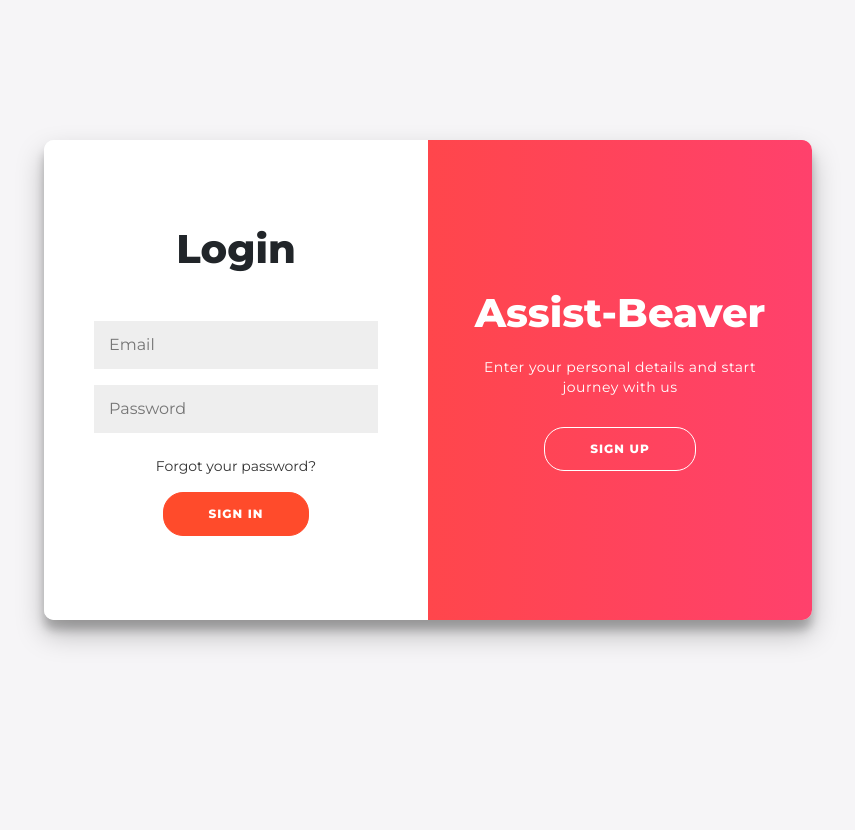
After one commit to chanung-ki/assist-beaver, a Django app: template django_server/templates/signin-red.html in a window 1280 px wide. The commit adds this page. Shown: the whole page, without its empty margins (212-1067 px from the left). Run offline with Django 5.2, Linux system fonts and the light colour scheme; the template is opened without the code that fills it, so the values that code supplies are empty; some libraries are stand-ins or nearby versions.

Commit message:
feat: 테마 색상 변경, 로그인 페이지 디자인 추가

```diff
--- /dev/null
+++ b/django_server/templates/signin-red.html
@@ -0,0 +1,327 @@
+{% load static %}
+<!DOCTYPE html>
+<html lang="en">
+  <head>
+      <meta charset="utf-8" />
+      <meta http-equiv="X-UA-Compatible" content="IE=edge" />
+      <meta name="viewport" content="width=device-width, initial-scale=1, shrink-to-fit=no" />
+      <meta name="description" content="" />
+      <meta name="author" content="" />
+      <title>Assist-Beaver</title>
+      <link href="https://cdn.jsdelivr.net/npm/bootstrap@5.3.0/dist/css/bootstrap.min.css" rel="stylesheet">
+      <script src="https://use.fontawesome.com/releases/v6.3.0/js/all.js" crossorigin="anonymous"></script>
+  </head>
+  <style>
+    @import url('https://fonts.googleapis.com/css?family=Montserrat:400,800');
+    * {
+      box-sizing: border-box;
+    }
+
+    body {
+      background: #f6f5f7;
+      display: flex;
+      justify-content: center;
+      align-items: center;
+      flex-direction: column;
+      font-family: 'Montserrat', sans-serif;
+      height: 100vh;
+      margin: -20px 0 50px;
+    }
+
+    h1 {
+      font-weight: bold;
+      margin: 0;
+    }
+
+    h2 {
+      text-align: center;
+    }
+
+    p {
+      font-size: 14px;
+      font-weight: 100;
+      line-height: 20px;
+      letter-spacing: 0.5px;
+      margin: 20px 0 30px;
+    }
+
+    span {
+      font-size: 12px;
+    }
+
+    a {
+      color: #333;
+      font-size: 14px;
+      text-decoration: none;
+      margin: 15px 0;
+    }
+
+    button {
+      border-radius: 20px;
+      border: 1px solid #FF4B2B;
+      background-color: #FF4B2B;
+      color: #FFFFFF;
+      font-size: 12px;
+      font-weight: bold;
+      padding: 12px 45px;
+      letter-spacing: 1px;
+      text-transform: uppercase;
+      transition: transform 80ms ease-in;
+    }
+
+    button:active {
+      transform: scale(0.95);
+    }
+
+    button:focus {
+      outline: none;
+    }
+
+    button.ghost {
+      background-color: transparent;
+      border-color: #FFFFFF;
+    }
+
+    form {
+      background-color: #FFFFFF;
+      display: flex;
+      align-items: center;
+      justify-content: center;
+      flex-direction: column;
+      padding: 0 50px;
+      height: 100%;
+      text-align: center;
+    }
+
+    input {
+      background-color: #eee;
+      border: none;
+      padding: 12px 15px;
+      margin: 8px 0;
+      width: 100%;
+    }
+
+    .container {
+      background-color: #fff;
+      border-radius: 10px;
+        box-shadow: 0 14px 28px rgba(0,0,0,0.25),
+          0 10px 10px rgba(0,0,0,0.22);
+      position: relative;
+      overflow: hidden;
+      width: 768px;
+      max-width: 100%;
+      min-height: 480px;
+    }
+
+    .form-container {
+      position: absolute;
+      top: 0;
+      height: 100%;
+      transition: all 0.6s ease-in-out;
+    }
+
+    .sign-in-container {
+      left: 0;
+      width: 50%;
+      z-index: 2;
+    }
+
+    .container.right-panel-active .sign-in-container {
+      transform: translateX(100%);
+    }
+
+    .sign-up-container {
+      left: 0;
+      width: 50%;
+      opacity: 0;
+      z-index: 1;
+    }
+
+    .container.right-panel-active .sign-up-container {
+      transform: translateX(100%);
+      opacity: 1;
+      z-index: 5;
+      animation: show 0.6s;
+    }
+
+    @keyframes show {
+      0%, 49.99% {
+        opacity: 0;
+        z-index: 1;
+      }
+
+      50%, 100% {
+        opacity: 1;
+        z-index: 5;
+      }
+    }
+
+    .overlay-container {
+      position: absolute;
+      top: 0;
+      left: 50%;
+      width: 50%;
+      height: 100%;
+      overflow: hidden;
+      transition: transform 0.6s ease-in-out;
+      z-index: 100;
+    }
+
+    .container.right-panel-active .overlay-container{
+      transform: translateX(-100%);
+    }
+
+    .overlay {
+      background: #FF416C;
+      background: -webkit-linear-gradient(to right, #FF4B2B, #FF416C);
+      background: linear-gradient(to right, #FF4B2B, #FF416C);
+      background-repeat: no-repeat;
+      background-size: cover;
+      background-position: 0 0;
+      color: #FFFFFF;
+      position: relative;
+      left: -100%;
+      height: 100%;
+      width: 200%;
+        transform: translateX(0);
+      transition: transform 0.6s ease-in-out;
+    }
+
+    .container.right-panel-active .overlay {
+        transform: translateX(50%);
+    }
+
+    .overlay-panel {
+      position: absolute;
+      display: flex;
+      align-items: center;
+      justify-content: center;
+      flex-direction: column;
+      padding: 0 40px;
+      text-align: center;
+      top: 0;
+      height: 100%;
+      width: 50%;
+      transform: translateX(0);
+      transition: transform 0.6s ease-in-out;
+    }
+
+    .overlay-left {
+      transform: translateX(-20%);
+    }
+
+    .container.right-panel-active .overlay-left {
+      transform: translateX(0);
+    }
+
+    .overlay-right {
+      right: 0;
+      transform: translateX(0);
+    }
+
+    .container.right-panel-active .overlay-right {
+      transform: translateX(20%);
+    }
+
+    .social-container {
+      margin: 20px 0;
+    }
+
+    .social-container a {
+      border: 1px solid #DDDDDD;
+      border-radius: 50%;
+      display: inline-flex;
+      justify-content: center;
+      align-items: center;
+      margin: 0 5px;
+      height: 40px;
+      width: 40px;
+    }
+
+    footer {
+        background-color: #222;
+        color: #fff;
+        font-size: 14px;
+        bottom: 0;
+        position: fixed;
+        left: 0;
+        right: 0;
+        text-align: center;
+        z-index: 999;
+    }
+
+    footer p {
+        margin: 10px 0;
+    }
+
+    footer i {
+        color: red;
+    }
+
+    footer a {
+        color: #3c97bf;
+        text-decoration: none;
+    }
+  </style>
+  <body>
+    <div class="container" id="container">
+      <div class="form-container sign-up-container">
+        <form action="#">
+          <h1>Create Account</h1>
+          <div class="social-container">
+            <a href="#" class="social"><i class="fab fa-facebook-f"></i></a>
+            <a href="#" class="social"><i class="fab fa-google-plus-g"></i></a>
+            <a href="#" class="social"><i class="fab fa-linkedin-in"></i></a>
+          </div>
+          <span>or use your email for registration</span>
+          <input type="text" placeholder="Name" />
+          <input type="email" placeholder="Email" />
+          <input type="password" placeholder="Password" />
+          <button>Sign Up</button>
+        </form>
+      </div>
+      <div class="form-container sign-in-container">
+        <form action="#">
+          <h1>Login</h1>
+          <div class="social-container">
+            {% comment %} <a href="#" class="social"><i class="fab fa-facebook-f"></i></a>
+            <a href="#" class="social"><i class="fab fa-google-plus-g"></i></a>
+            <a href="#" class="social"><i class="fab fa-linkedin-in"></i></a> {% endcomment %}
+          </div>
+          <input type="email" placeholder="Email" />
+          <input type="password" placeholder="Password" />
+          <a href="#">Forgot your password?</a>
+          <button>Sign In</button>
+        </form>
+      </div>
+      <div class="overlay-container">
+        <div class="overlay">
+          <div class="overlay-panel overlay-left">
+            <h1>Welcome Back!</h1>
+            <p>To keep connected with us please login with your personal info</p>
+            <button class="ghost" id="signIn">Sign In</button>
+          </div>
+          <div class="overlay-panel overlay-right">
+            <h1>Assist-Beaver</h1>
+            <p>Enter your personal details and start journey with us</p>
+            <button class="ghost" id="signUp">Sign Up</button>
+          </div>
+        </div>
+      </div>
+    </div>
+  </body>
+  <script>
+      const signUpButton = document.getElementById('signUp');
+      const signInButton = document.getElementById('signIn');
+      const container = document.getElementById('container');
+
+      signUpButton.addEventListener('click', () => {
+      container.classList.add("right-panel-active");
+      });
+
+      signInButton.addEventListener('click', () => {
+      container.classList.remove("right-panel-active");
+      });
+  </script>
+  <script src="https://cdn.jsdelivr.net/npm/bootstrap@5.2.3/dist/js/bootstrap.bundle.min.js" crossorigin="anonymous"></script>
+</html>
```
Also changed, not shown: django_server/templates/shipping.html (+1 -21 lines), django_server/templates/signin-origin.html (added, +54 -0 lines), django_server/templates/signin.html (+119 -25 lines), django_server/templates/table.html (+28 -28 lines), django_server/static/css/styles.css.
